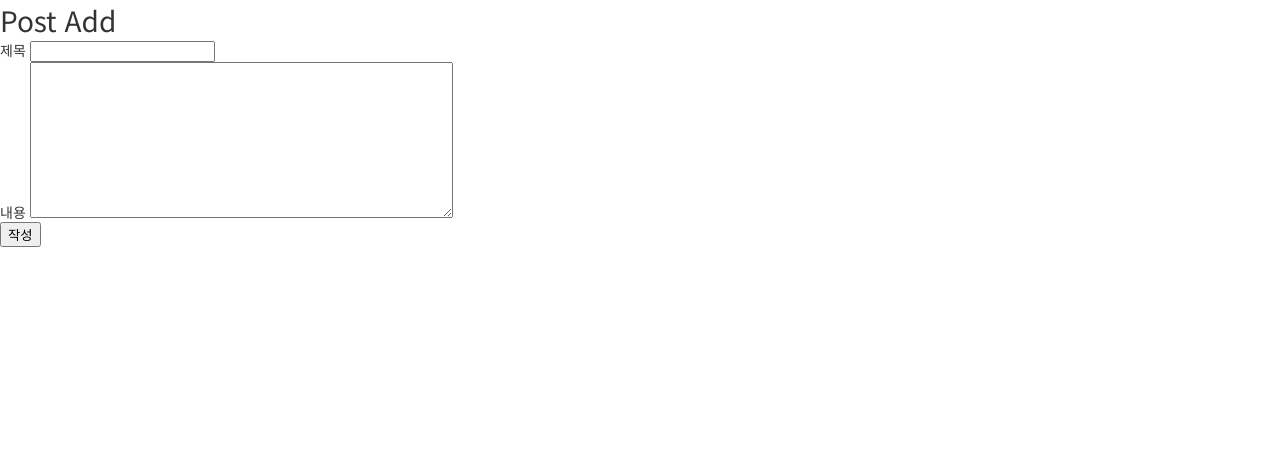
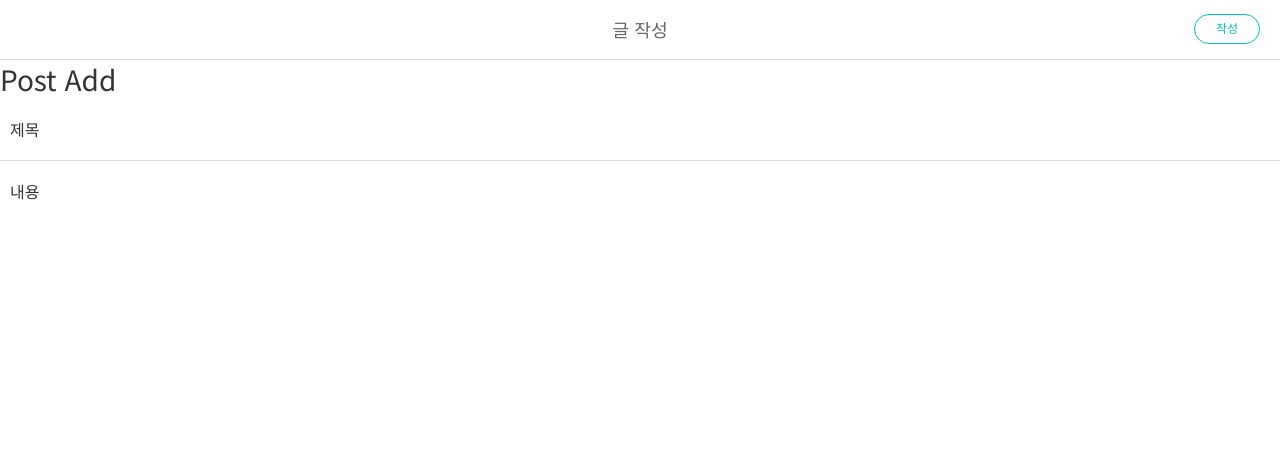
Before and after one commit to pooreunblue/pylog, a Django app: page /posts/add/ in a window 1280 px wide. Shown: the top 453 px of the page. Run offline with Django 4.2, Linux system fonts and the light colour scheme.

Commit message:
Feat: CSS 적용

```diff
--- a/pylog/templates/post_add.html
+++ b/pylog/templates/post_add.html
@@ -5,7 +5,10 @@
     <link rel="stylesheet" href="{% static 'css/style.css' %}">
 </head>
 <body>
-    <div>
+    <div id="navbar">
+        <span>글 작성</span>
+    </div>
+    <div id="post-add">
         <h1>Post Add</h1>
         <form method="POST">
             {% csrf_token %}
@@ -17,7 +20,7 @@
                 <label>내용</label>
                 <textarea name="content" cols="50" rows="10"></textarea>
             </div>
-            <button type="submit">작성</button>
+            <button type="submit" class="btn btn-primary">작성</button>
         </form>
     </div>
 </body>
```
